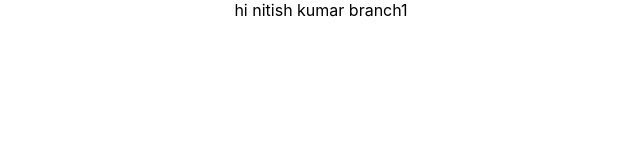
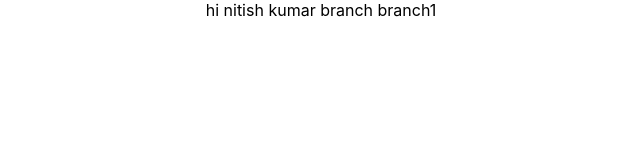
Before and after one commit to bridgecrew-perf6/vercel-deploy-19, a React (Create React App) app: page / in a window 1280 px wide. Shown: the top 160 px of the page, without its empty margins (319-959 px from the left). Built offline with nearby package versions, Linux system fonts and the light colour scheme.

Commit message:
message updated

```diff
--- a/src/App.js
+++ b/src/App.js
@@ -2,7 +2,7 @@ import logo from "./logo.svg";
 import "./App.css";
 
 function App() {
-  return <div className="App">hi nitish kumar branch1</div>;
+  return <div className="App">hi nitish kumar branch branch1</div>;
 }
 
 export default App;
```
